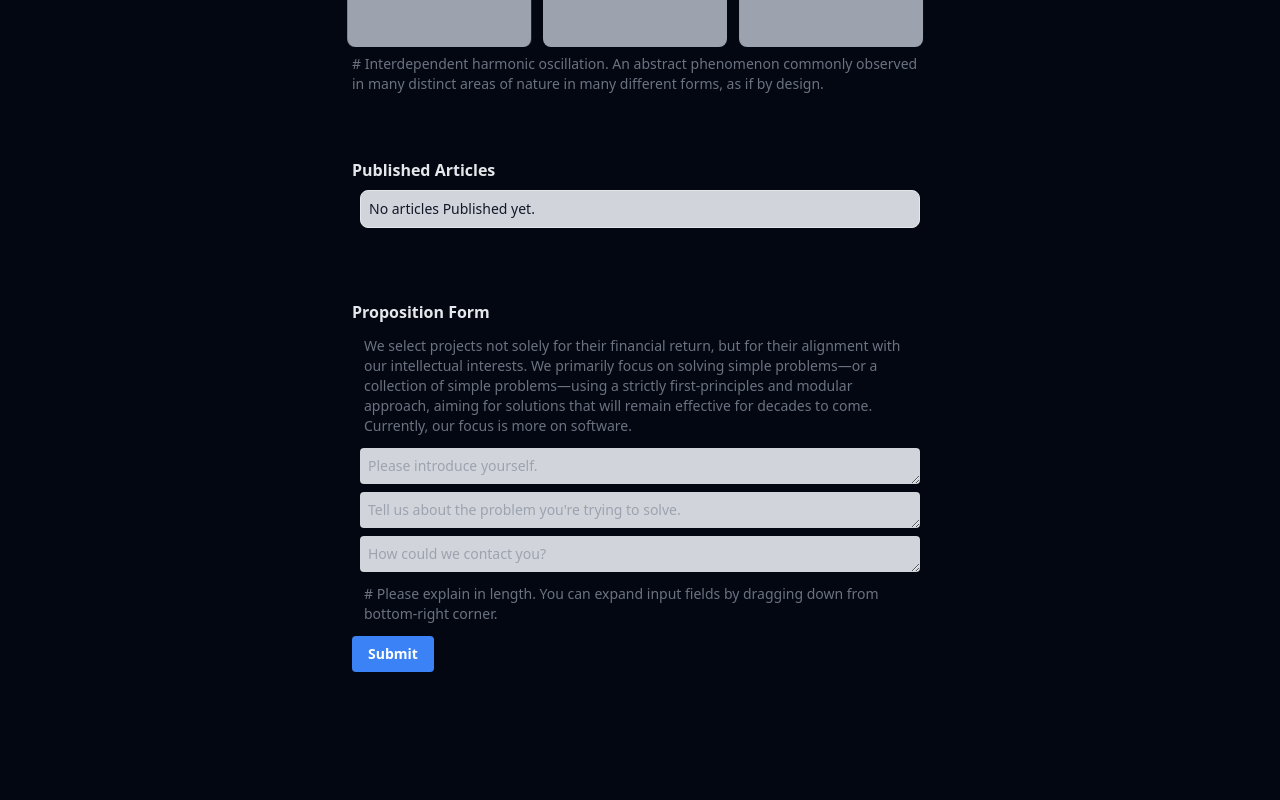
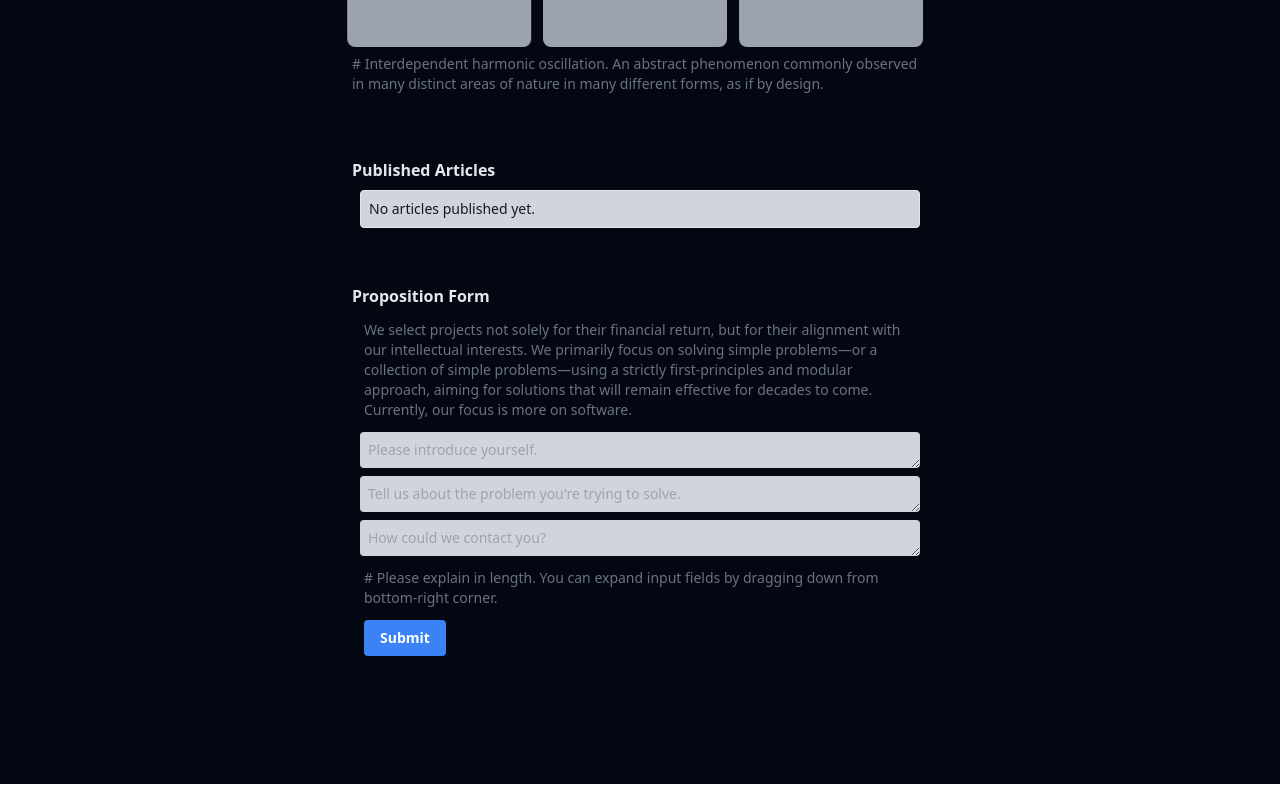
Before and after one commit to SpatialSymmetry/symmetry, a Nuxt app: page / in a window 1280 px wide. Shown: the part 582-1382 px from the top of the page. Built offline with nearby package versions, Linux system fonts and the light colour scheme.

Commit message:
complete redesign 03

```diff
--- a/pages/index.vue
+++ b/pages/index.vue
@@ -23,12 +23,12 @@
 
     <section class="max-w-screen-sm flex flex-col mx-auto p-8 pt-8 ">
       <p class="text-gray-200 font-bold">Published Articles</p>
-      <div class="bg-gray-300 text-xs md:text-sm text-gray-900 m-2 p-2 border rounded-lg">
-        No articles Published yet.
+      <div class="bg-gray-300 text-xs md:text-sm text-gray-900 m-2 p-2 border rounded">
+        No articles published yet.
       </div>
     </section>
 
-    <section class="max-w-screen-sm mx-auto flex flex-col gap-2 p-8 pt-8 pb-32" id="target">
+    <section class="max-w-screen-sm mx-auto flex flex-col gap-2 p-8 pt-4 pb-32" id="target">
       <p class="text-gray-200 font-bold">Proposition Form</p>
       <p class="text-gray-500 px-3 py-1 text-xs md:text-sm">
       We select projects not solely for their financial return, but for their alignment with our intellectual interests. We primarily focus on solving simple problems—or a collection of simple problems—using a strictly first-principles and modular approach, aiming for solutions that will remain effective for decades to come. Currently, our focus is more on software.</p>
@@ -39,7 +39,7 @@
       <p class="text-gray-500 px-3 py-1 text-xs md:text-sm"> # Please explain in length. You can expand input fields by dragging down from bottom-right corner.
       </p>
 
-      <button type="submit" class="bg-blue-500 w-fit text-xs md:text-sm hover:bg-blue-600 text-white font-bold py-2 px-4 rounded">Submit</button>
+      <button type="submit" class="bg-blue-500 w-fit text-xs md:text-sm hover:bg-blue-600 text-white font-bold mx-3 py-2 px-4 rounded">Submit</button>
     </section>
 
   </div>
```
